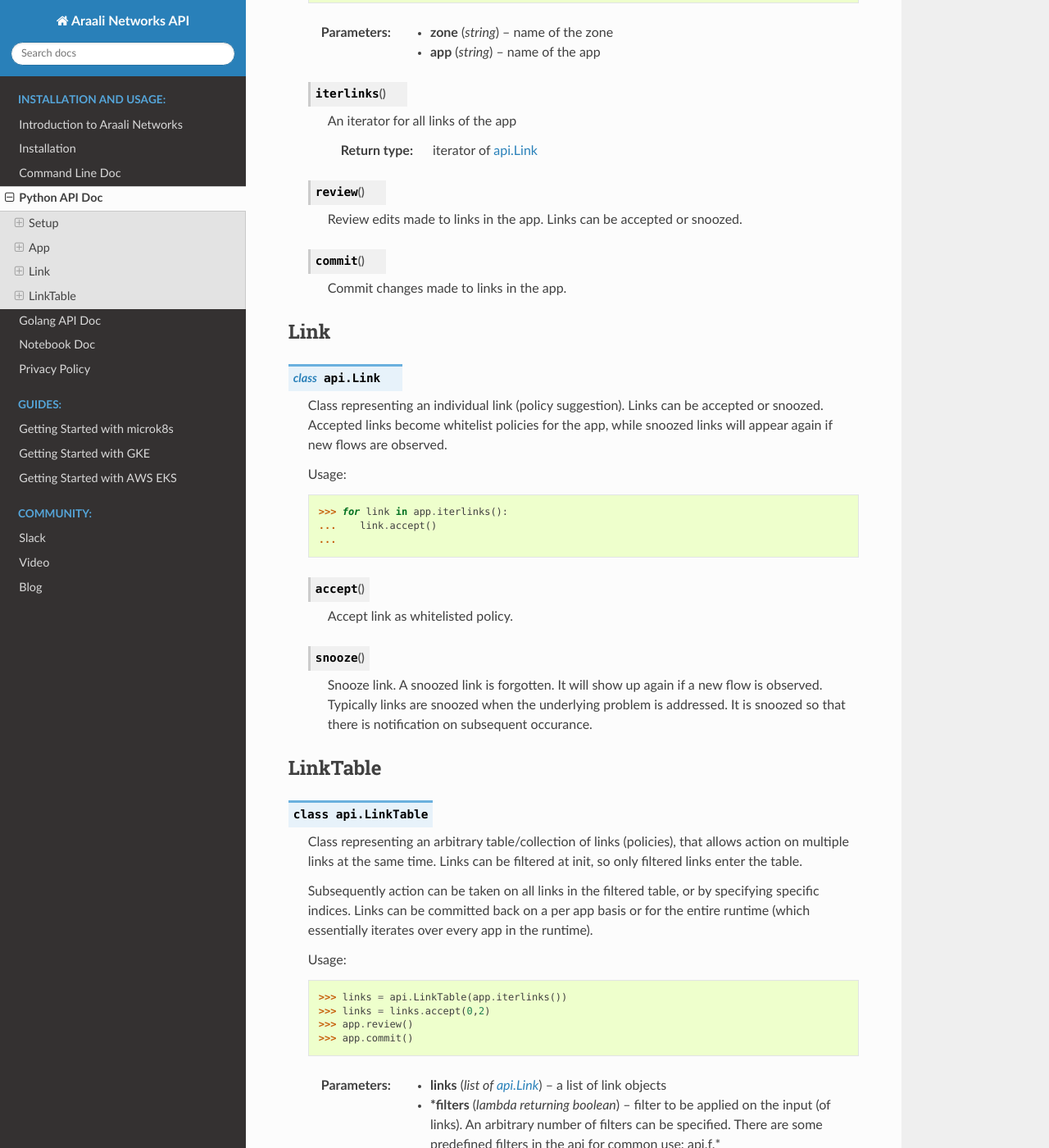
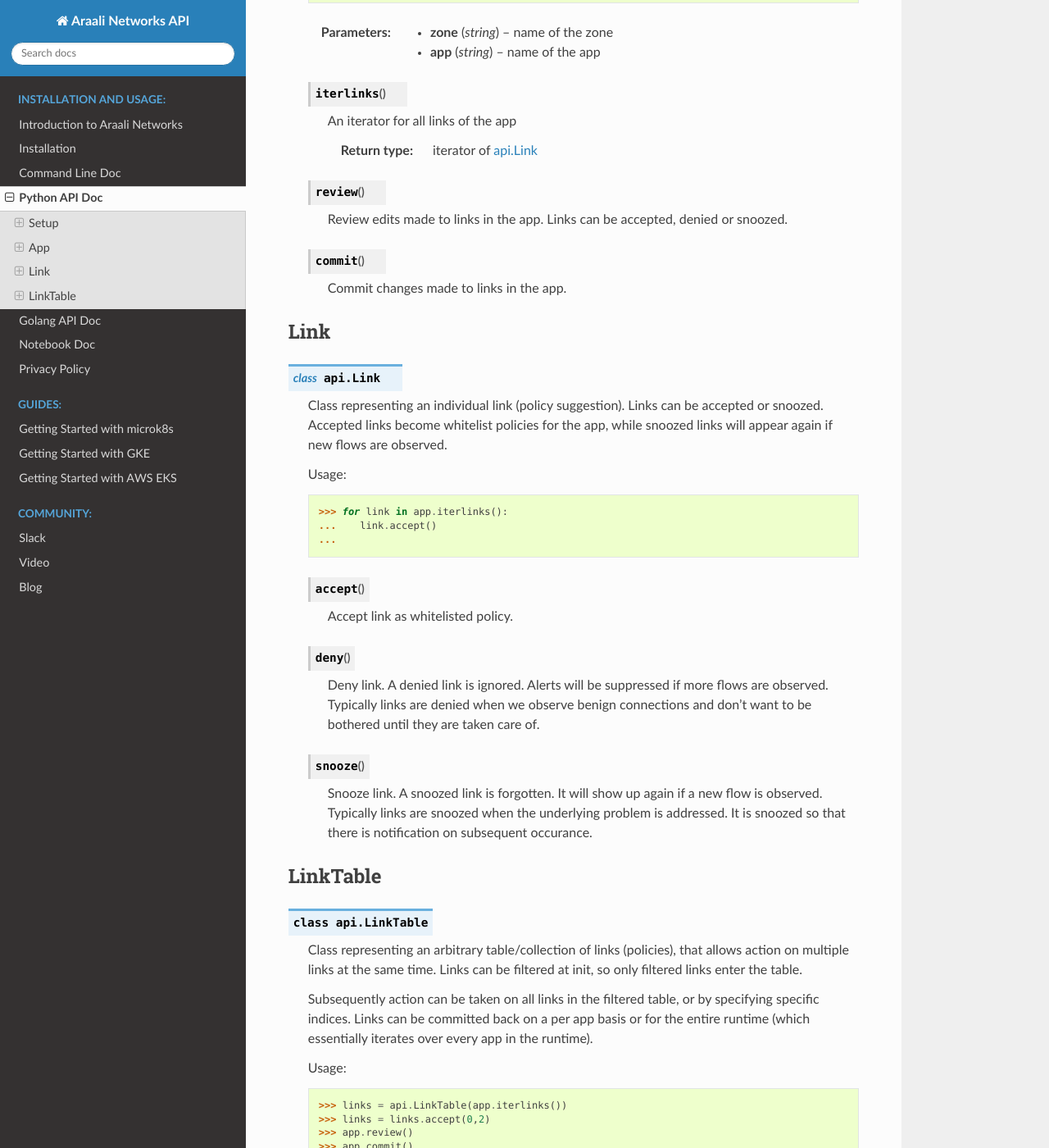
Before and after one commit to araalinetworks/api, a Sphinx documentation site: the page built from doc/source/araalictlpython.rst, in a window 1280 px wide and 1400 px high, scrolled down 879 px. Shown: the whole window at 82% size. Built offline with Sphinx 7.4.7 and the Read the Docs theme 2.0.0, drawn with Linux system fonts in a browser that asks for light colours; some of the changed text lies outside the part shown.

Commit message:
Add deny to python documentation.

```diff
--- a/doc/source/araalictlpython.rst
+++ b/doc/source/araalictlpython.rst
@@ -50,7 +50,7 @@ App
 
    .. function:: review()
 
-      Review edits made to links in the app. Links can be accepted or snoozed.
+      Review edits made to links in the app. Links can be accepted, denied or snoozed.
 
    .. function:: commit()
 
@@ -74,6 +74,13 @@ Link
       :noindex:
 
       Accept link as whitelisted policy.
+
+   .. function:: deny()
+      :noindex:
+
+      Deny link. A denied link is ignored. Alerts will be suppressed if more
+      flows are observed. Typically links are denied when we observe benign
+      connections and don't want to be bothered until they are taken care of.
 
    .. function:: snooze()
       :noindex:
@@ -117,6 +124,14 @@ LinkTable
       :param args: Multiple indices can be passed
       :type args: any number of int's
 
+   .. function:: deny(* args)
+
+      Deny link by index number. If no index is provided, all links in the
+      table will be accepted.
+
+      :param args: Multiple indices can be passed
+      :type args: any number of int's
+
    .. function:: snooze(* args)
 
       Snooze link by index number. If no index is provided, all links in the
```
